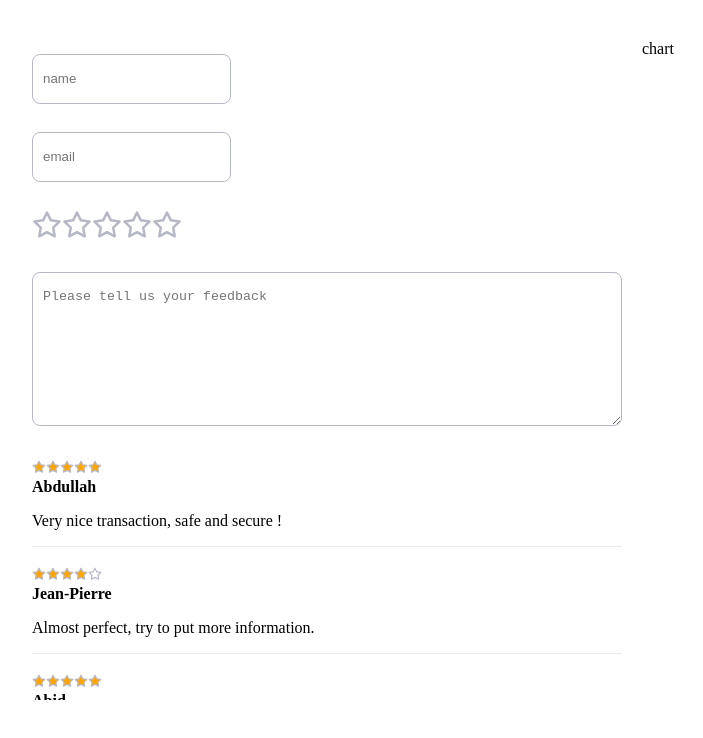
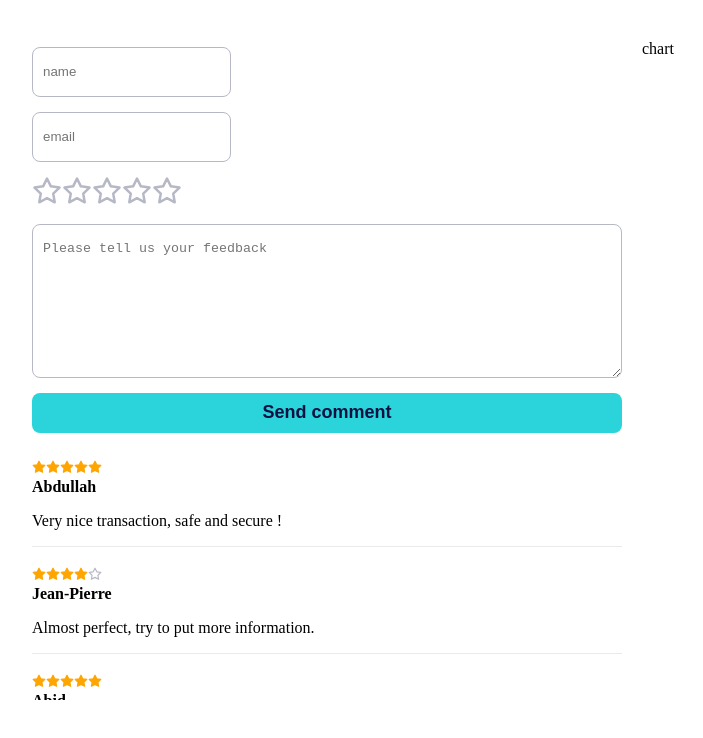
Before and after one commit to samReact/feedback_test, a React (Create React App) app: page / in a window 1280 px wide. Shown: the top 738 px of the page, without its empty margins (8-711 px from the left). Built offline with nearby package versions, Linux system fonts and the light colour scheme.

Commit message:
:construction: add  a comment

```diff
--- /dev/null
+++ b/src/components/Button.jsx
@@ -0,0 +1,11 @@
+import React from "react";
+
+const Button = ({ title, onClick }) => {
+  return (
+    <button onClick={onClick} className="custom-button">
+      {title}
+    </button>
+  );
+};
+
+export default Button;
--- a/src/components/Input.jsx
+++ b/src/components/Input.jsx
@@ -1,6 +1,14 @@
 import React from "react";
 
-const Input = ({ type, name, value, placeholder, error, errorMessage }) => {
+const Input = ({
+  type,
+  name,
+  value,
+  placeholder,
+  error,
+  errorMessage,
+  onChange,
+}) => {
   return (
     <div>
       <input
@@ -9,6 +17,7 @@ const Input = ({ type, name, value, placeholder, error, errorMessage }) => {
         value={value}
         className="custom-input"
         placeholder={placeholder}
+        onChange={onChange}
       />
       {error && <p>{errorMessage}</p>}
     </div>
--- a/src/components/StarIcon.jsx
+++ b/src/components/StarIcon.jsx
@@ -7,7 +7,7 @@ const StarIcon = ({ active, onClick, size }) => {
       className={`star-icon`}
       fill={active ? "orange" : "none"}
       onClick={onClick}
-      stroke="rgb(182, 184, 198)"
+      stroke={active ? "orange" : "rgb(182, 184, 198)"}
       height={size}
       width={size}
     />
--- a/src/components/TextArea.jsx
+++ b/src/components/TextArea.jsx
@@ -1,14 +1,15 @@
 import React from "react";
 
-const TextArea = ({ placeholder, name }) => {
+const TextArea = ({ placeholder, name, onChange, value }) => {
   return (
     <textarea
       name={name}
-      id=""
       cols="20"
       rows="8"
       placeholder={placeholder}
       className="custom-textarea"
+      onChange={onChange}
+      value={value}
     ></textarea>
   );
 };
--- a/src/parts/Form.jsx
+++ b/src/parts/Form.jsx
@@ -1,15 +1,72 @@
-import React from "react";
+import React, { useState, useContext } from "react";
 import Input from "../components/Input";
 import StarGroup from "./StarGroup";
 import TextArea from "../components/TextArea";
+import Button from "../components/Button";
+import { DispatchContext, StateContext } from "../App";
+import { ADD_COMMENT } from "../store/actions.constants";
 
 const Form = () => {
+  const dispatch = useContext(DispatchContext);
+  const state = useContext(StateContext);
+
+  const initialForm = {
+    name: "",
+    email: "",
+    rate: undefined,
+    comment: "",
+  };
+
+  const [form, setForm] = useState(initialForm);
+
+  const handleChange = (e) => {
+    setForm({ ...form, [e.target.name]: e.target.value });
+  };
+
+  const toggleActiveTab = (i) => {
+    if (form.rate === 1 && i === 0) {
+      return setForm({ ...form, rate: undefined });
+    }
+    setForm({ ...form, rate: i + 1 });
+  };
+
+  const handleSubmit = (e) => {
+    e.preventDefault();
+    const id = state.comments.length;
+    const updatedFom = { id, ...form };
+    const payload = [...state.comments, updatedFom];
+    dispatch({ type: ADD_COMMENT, payload });
+    setForm(initialForm);
+  };
+  console.log(form.rate);
   return (
     <form className="form">
-      <Input placeholder="name" />
-      <Input placeholder="email" />
-      <StarGroup size={30} />
-      <TextArea placeholder="Please tell us your feedback" />
+      <Input
+        placeholder="name"
+        value={form.name}
+        type="text"
+        name="name"
+        onChange={handleChange}
+      />
+      <Input
+        placeholder="email"
+        value={form.email}
+        type="email"
+        name="email"
+        onChange={handleChange}
+      />
+      <StarGroup
+        size={30}
+        toggleActiveTab={toggleActiveTab}
+        rating={form.rate}
+      />
+      <TextArea
+        placeholder="Please tell us your feedback"
+        value={form.comment}
+        name="comment"
+        onChange={handleChange}
+      />
+      <Button title="Send comment" onClick={handleSubmit} />
     </form>
   );
 };
--- a/src/parts/StarGroup.jsx
+++ b/src/parts/StarGroup.jsx
@@ -1,21 +1,14 @@
 import React, { useState } from "react";
 import StarIcon from "../components/StarIcon";
 
-const StarGroup = ({ size, rate }) => {
-  const [activeTabs, setActiveTabs] = useState();
-
-  const toggleActiveTab = (i) => {
-    if (activeTabs === 0 && i === 0) {
-      return setActiveTabs();
-    }
-    setActiveTabs(i);
-  };
+const StarGroup = ({ size, rate, toggleActiveTab, rating }) => {
+  console.log(rating);
   return (
     <div>
       {[...Array(5)].map((elt, i) => (
         <StarIcon
           key={i}
-          active={i <= activeTabs || i < rate}
+          active={i + 1 <= rating || i < rate}
           onClick={() => toggleActiveTab(i)}
           size={size}
         />
--- a/src/styles/_components.scss
+++ b/src/styles/_components.scss
@@ -1,7 +1,7 @@
 .custom-input {
   @extend .text-primary;
   outline: none;
-  max-height: 50px;
+  max-height: 40px;
   padding: 16px 10px;
   border-radius: 8px;
   line-height: 16px;
@@ -23,3 +23,15 @@
 .star-icon {
   cursor: pointer;
 }
+.custom-button {
+  @extend .text-medium;
+  @extend .text-primary;
+  height: 40px;
+  border-radius: 8px;
+  background-color: map-get($theme-colors, "secondary");
+  border: none;
+  font-size: 18px;
+  &:hover {
+    background-color: rgba(43, 212, 219, 0.6);
+  }
+}
```
